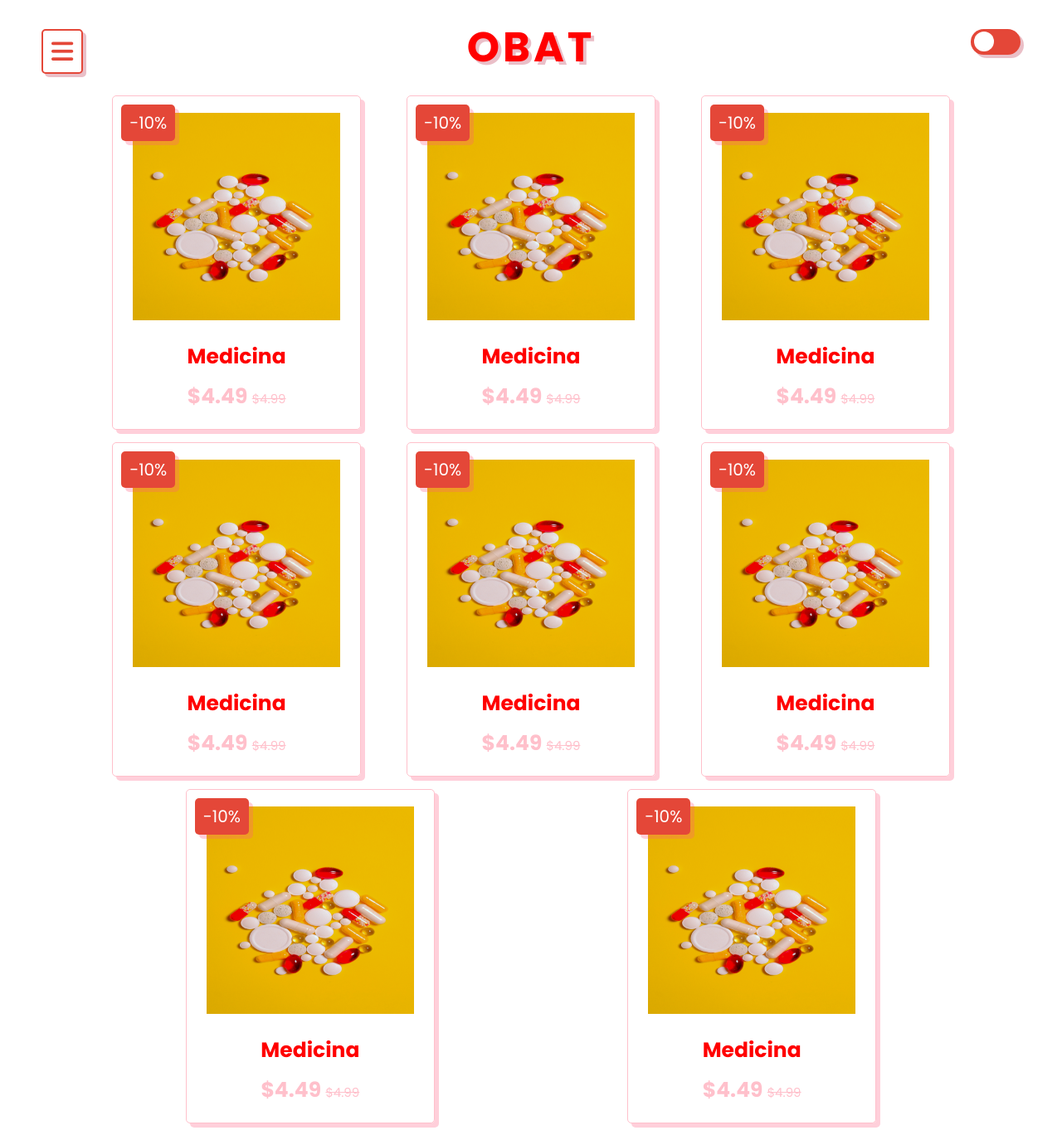
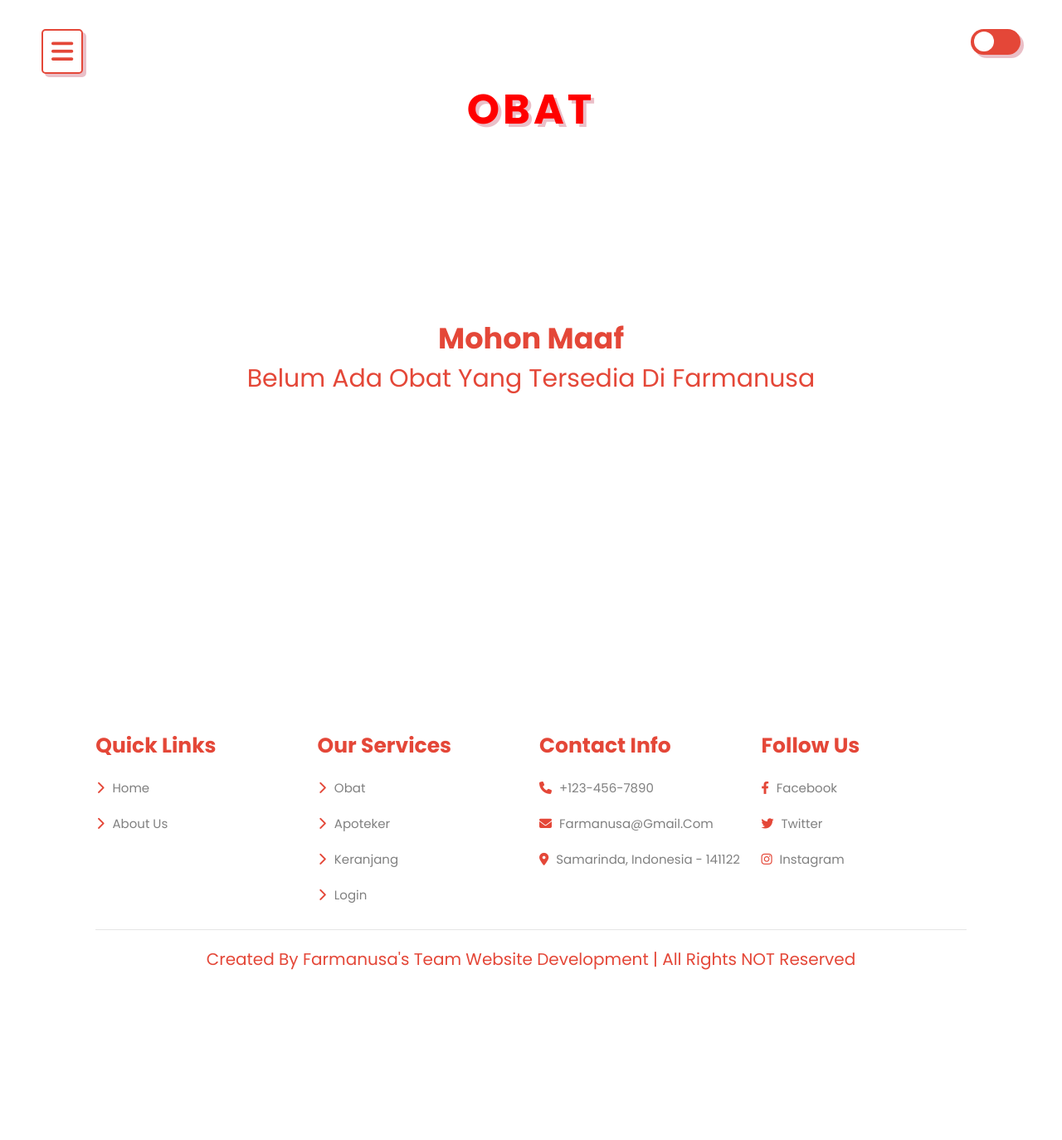
Before and after one commit to Hadieee/Farmanusa, a PHP site: page /obat.php in a window 1280 px wide. Shown: the whole page at 83% size. After the commit the page ends 1169 px from the top, so only its background shows below. Run offline with PHP 8.4, Linux system fonts and the light colour scheme; tables that the repository leaves empty or names only in its code hold one stand-in row (values such as "Sample post").

Commit message:
connect tampilan obat & apoteker ke database
Signed-off-by: HeidarSadhana <92017865+HeidarSadhana@users.noreply.github.com>

```diff
--- a/css/index.css
+++ b/css/index.css
@@ -16,8 +16,8 @@
 html[data-theme='light'] {
     --red: #e44738;
     --white: white;
-    --pink: pink;
-    --light-color: rgb(240, 234, 233);
+    --pink: rgb(255, 82, 82);
+    --light-color: rgb(128, 128, 128);
     --dark-color: #ff0000;
     --box-shadow: .5rem .5rem 0 rgba(253, 90, 128, 0.292);
     --text-shadow: .4rem .4rem 0 rgba(184, 43, 72, 0.3);
@@ -238,13 +202,13 @@ section {
 
 .home .content p {
     font-size: 1.7rem;
-    color: var(--red);
+    color: var(--light-color);
     line-height: 1.8;
-    text-align: justify;
 }
 
 .heading{
     text-align: center;
+    padding-top: 75px;
     padding-bottom: 2rem;
     text-shadow: var(--text-shadow);
     text-transform: uppercase;
@@ -308,6 +272,17 @@ section {
     z-index: 100;
 }
 
+.kosong{
+    display: flex;
+    color: var(--red);
+    height: 60vh;
+    text-align: center;
+    flex-direction: column;
+    font-size: 30px;
+    justify-content: center;
+    margin-bottom: 20vh;
+}
+
 .obat .box-container{
     display: flex;
     justify-content: space-around;
@@ -339,13 +314,16 @@ section {
 .obat .box-container .box .image{
     position: relative;
     text-align: center;
-    padding-top: 2rem;
-    overflow:hidden;
+    padding: 2rem 2rem 0 2rem;
+    overflow: hidden;
+    height: 25rem;
 }
 
 .obat .box-container .box .image img{
-    height:25rem;
-    width: 25rem;
+    border-radius: 10px;
+    height: 100%;
+    width: 100%;
+    object-fit: cover;
 }
 
 .obat .box-container .box:hover .image img{
--- /dev/null
+++ b/db-connect.php
@@ -0,0 +1,12 @@
+<?php
+    $server = 'localhost';
+    $user = 'root';
+    $password = '';
+    $nama_db = 'farmanusa';
+
+    $db = mysqli_connect($server, $user, $password, $nama_db);
+
+    if (!$db) {
+        die("Gagal Terhubung ke : " .mysqli_connect_error());
+    }
+?>
--- /dev/null
+++ b/footer.php
@@ -0,0 +1,36 @@
+<section class="footer">
+    <div class="box-container">
+
+        <div class="box">
+            <h3>quick links</h3>
+            <a href="#home"> <i class="fas fa-chevron-right"></i> home </a>
+            <a href="#about"> <i class="fas fa-chevron-right"></i> about us</a>
+        </div>
+
+        <div class="box">
+            <h3>our services</h3>
+            <a href="obat.php"> <i class="fas fa-chevron-right"></i> obat </a>
+            <a href="apoteker.php"> <i class="fas fa-chevron-right"></i> apoteker </a>
+            <a href=""> <i class="fas fa-chevron-right"></i> keranjang </a>
+            <a onclick="document.getElementById('popup').style.display = 'block';"> <i class="fas fa-chevron-right"></i> login </a>
+        </div>
+
+        <div class="box">
+            <h3>contact info</h3>
+            <a href="#"> <i class="fas fa-phone"></i> +123-456-7890 </a>
+            <a href="#"> <i class="fas fa-envelope"></i> farmanusa@gmail.com </a>
+            <a href="#"> <i class="fas fa-map-marker-alt"></i> Samarinda, indonesia - 141122 </a>
+        </div>
+
+        <div class="box">
+            <h3>follow us</h3>
+            <a href="#"> <i class="fab fa-facebook-f"></i> facebook </a>
+            <a href="#"> <i class="fab fa-twitter"></i> twitter </a>
+            <a href="#"> <i class="fab fa-instagram"></i> instagram </a>
+        </div>
+
+    </div>
+
+    <div class="credit"> created by <span>Farmanusa's Team Website Development</span> | all rights NOT reserved </div>
+
+</section>
--- a/navbar.php
+++ b/navbar.php
@@ -14,7 +14,7 @@ $offer_url = current_url();
 
 <div class="tempat">
     <nav class="kepala">
-        <a href="#" class="logo"><i class="fas fa-heart"></i><span>Farmanusa</span></a>
+        <a href="" class="logo"><i class="fas fa-heart"></i><span>Farmanusa</span></a>
         <div class="muka">
             <div class="navbar">
                 <?php
@@ -33,13 +33,13 @@ $offer_url = current_url();
                 }
 
                 if($offer_url != 'apoteker.php'){
-                echo'
-                <div>
-                    <a href="apoteker.php"><i class="fas fa-user-md"></i><span>Apoteker</span></a>
-                </div>';
+                    echo'
+                    <div>
+                        <a href="apoteker.php"><i class="fas fa-user-md"></i><span>Apoteker</span></a>
+                    </div>';
                 }
+                ?>
 
-                ?>
                 <div>
                     <a href=""><i class="fas fa-shopping-cart"></i><span>Keranjang</span></a>
                 </div>
@@ -53,6 +53,8 @@ $offer_url = current_url();
         <div class="dark_mode">
             <input type="checkbox" class="checkbox" id="toggle" />
             <label class="label" for="toggle">
+                <!-- <i class="fas fa-moon"></i> -->
+                <!-- <i class="fas fa-sun"></i> -->
                 <div class="ball"></div>
             </label>
         </div>
--- a/obat.php
+++ b/obat.php
@@ -1,3 +1,12 @@
+<?php
+    require('db-connect.php');
+    $result = mysqli_query($db, "SELECT * FROM obat");
+    $obat = [];
+    while($row = mysqli_fetch_assoc($result)){
+        $obat[] = $row;
+    }
+?>
+
 <!DOCTYPE html>
 <html lang="en">
 
@@ -24,9 +33,9 @@
         <h1 class="heading"> obat </h1>
         <div class="box-container">
         <?php
-         for($i=0;$i<8;$i++){
+            if(!isset($obat)){
+                foreach($obat as $obt):
         ?>
-
             <div class="box">
                 <span class="discount">-10%</span>
                 <div class="image">
@@ -38,18 +47,28 @@
                     </div>
                 </div>
                 <div class="content">
-                        <h3>Medicina</h3>
-                        <div class="price"> $4.49 <span>$4.99</span> </div>
+                    <h3><?php echo $obt['nama_obat']; ?></h3>
+                    <div class="price"><?php echo $obt['harga_obat']; ?><span>$4.99</span> </div>
                 </div>
+            </div>
+        <?php
+                endforeach;
+            } else {
+        ?>
+        <div class="kosong">
+            <h3>Mohon Maaf</h3>
+            <p>
+                Belum Ada Obat yang
+                tersedia di Farmanusa
+            </p>
         </div>
         <?php
             }
         ?>
         </div>
-
     </section>
 
-    <!-- obat section ends -->
+    <?php include 'footer.php' ?>
 
     <script type="text/javascript" src="js/script.js"></script>
 </body>
```
Also changed, not shown: other parts of css/index.css (+12 -43 lines), apoteker.php (+23 -2 lines), index.php (+26 -9 lines), login-page.php (+35 -19 lines). Lines whose indentation alone changed are shown as unchanged.
